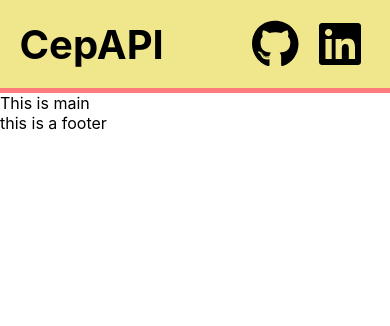
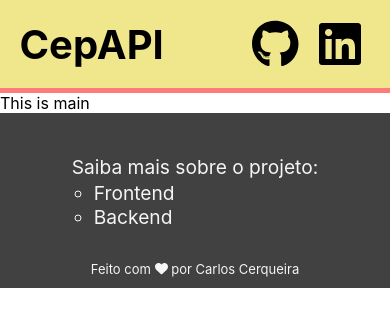
Before and after one commit to Carloscerq/eureka-challenge-frontend, a React (Create React App) app: page / in a window 390 px wide. Shown: the top 326 px of the page. Built offline with nearby package versions, Linux system fonts and the light colour scheme.

Commit message:
feat: add footer

```diff
--- a/src/components/footer/index.tsx
+++ b/src/components/footer/index.tsx
@@ -1,9 +1,27 @@
 import React from "react";
+import { FontAwesomeIcon } from "@fortawesome/react-fontawesome";
+import { faHeart } from "@fortawesome/free-solid-svg-icons";
+import styles from "./styles.module.css";
 
 export default function Footer() {
-    return(
-        <footer>
-            this is a footer
-        </footer>
-    )
+  return (
+    <footer>
+      <p className={styles.DevNameInfo}>
+        Feito com <FontAwesomeIcon icon={faHeart} /> por Carlos Cerqueira
+      </p>
+      <div className={styles.ProjectInfo}>
+        Saiba mais sobre o projeto:
+        <ul className={styles.ProjectInfoList}>
+          <li>
+            <a href="https://github.com/Carloscerq/eureka-challenge-frontend">Frontend</a>
+          </li>
+          <li>
+            <a href="https://github.com/Carloscerq/eureka-challenge-backend">
+              Backend
+            </a>
+          </li>
+        </ul>
+      </div>
+    </footer>
+  );
 }
--- /dev/null
+++ b/src/components/footer/styles.module.css
@@ -0,0 +1,51 @@
+footer {
+  background-color: rgb(65, 65, 65);
+  color: whitesmoke;
+  display: flex;
+  flex-direction: row;
+  justify-content: space-around;
+  padding: 3% 0%;
+  align-items: center;
+}
+
+.DevNameInfo {
+  font-size: x-large;
+  margin: 0px;
+}
+
+.ProjectInfo {
+  font-size: larger;
+  margin: 0px;
+}
+
+.ProjectInfoList {
+  list-style-type: circle;
+}
+
+a {
+  text-decoration: none;
+  color: whitesmoke;
+}
+
+a:hover {
+  color: rgb(161, 161, 161);
+}
+
+@media only screen and (max-width: 768px) {
+  .DevNameInfo {
+    font-size: small;
+  }
+
+  .ProjectInfo {
+    margin: 30px;
+  }
+
+  .ProjectInfoList {
+    margin: 2px;
+    padding: 0px 20px;
+  }
+
+  footer {
+    flex-direction: column-reverse;
+  }
+}
```
